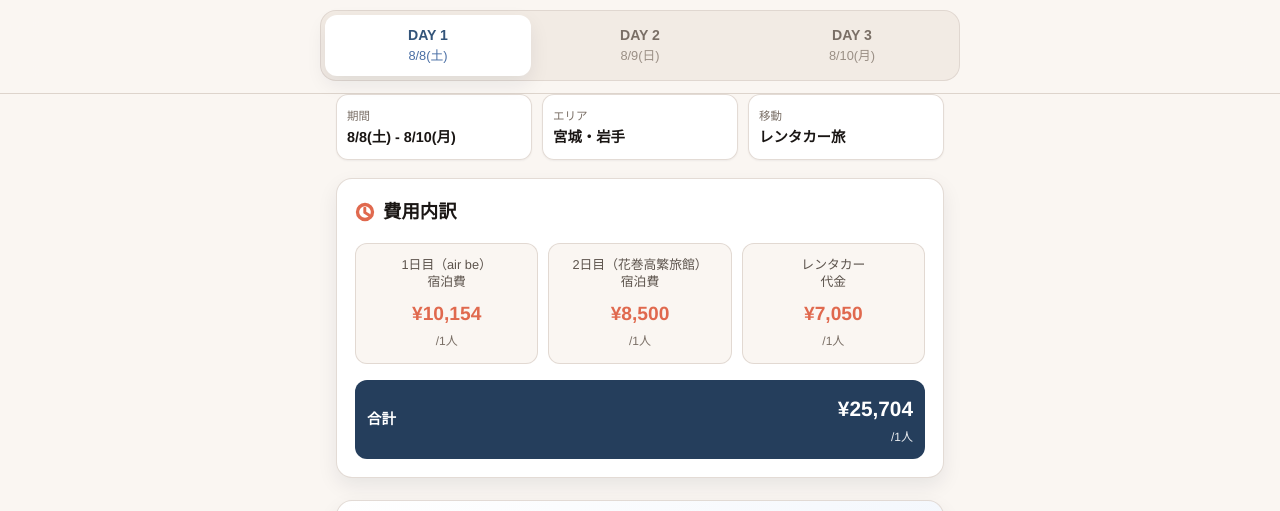
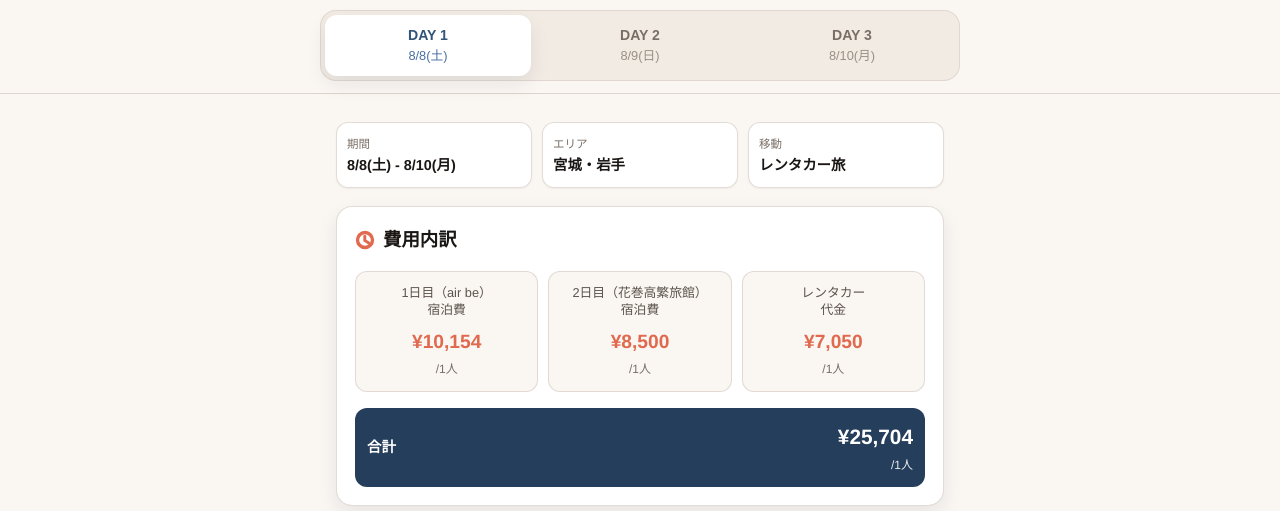
Before and after one commit to matsumotokeit/travel-shiori-2026, a website built with Vite: page src/index.html in a window 1280 px wide. Shown: the part 334-845 px from the top of the page. Built offline with nearby package versions, Linux system fonts and the light colour scheme.

Commit message:
余白修正

```diff
--- a/src/css/style.css
+++ b/src/css/style.css
@@ -156,7 +156,7 @@ body {
 /* === Main Layout === */
 .container {
   max-width: 640px;
-  margin: 0 auto;
+  margin: 28px auto;
   padding: 0 16px 60px;
 }
 
```
